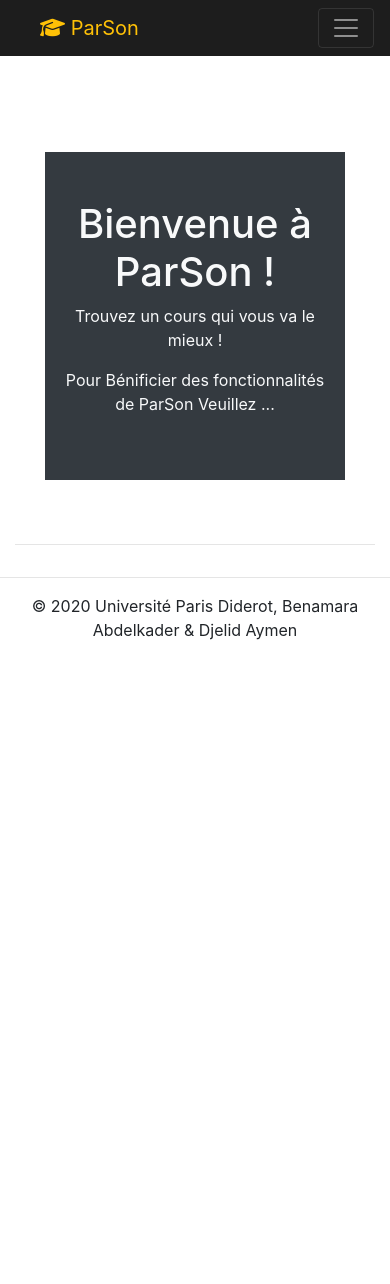
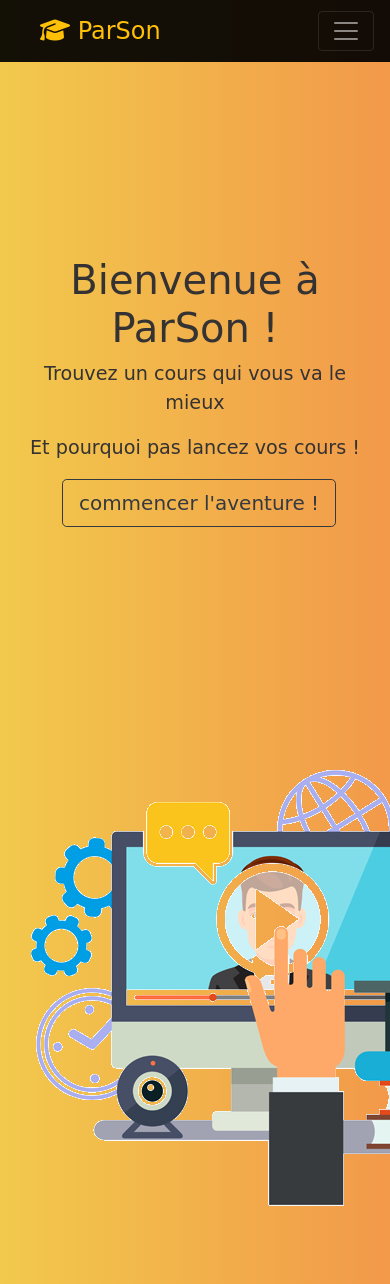
Before and after one commit to ChihabEddine98/parson, a Symfony app: template parson/templates/parson/welcome.html.twig in a window 390 px wide; the page is wider, and only the part inside the window is pictured. Before the commit the page ends 640 px from the top of that part, so only its background shows below. Run offline with Twig, Linux system fonts and the light colour scheme; the template is opened without the code that fills it, so the values that code supplies are empty; some libraries are stand-ins or nearby versions.

Commit message:
much insane design !

```diff
--- a/parson/public/css/home.css
+++ b/parson/public/css/home.css
@@ -3,29 +3,22 @@ body{
     background-size: cover;
     object-fit: cover;
     background-position: 0 56px;
-
+    background: #F2994A;  /* fallback for old browsers */
+    background: -webkit-linear-gradient(to right, #F2C94C, #F2994A);  /* Chrome 10-25, Safari 5.1-6 */
+    background: linear-gradient(to right, #F2C94C, #F2994A); /* W3C, IE 10+/ Edge, Firefox 16+, Chrome 26+, Opera 12+, Safari 7+ */
 
 }
 
+.welcome_msg
+{
+    /*background-color: var(--overlay_bg_dark_col);*/
+    color: #343232;
+    border-radius: 4px;
+    font-family: "Comic Sans MS", sans-serif;
+    font-size: larger;
+    margin: 14% auto;
+}
 
-.rate_widget {
-    border:     1px solid #CCC;
-    overflow:   visible;
-    padding:    10px;
-    position:   relative;
-    width:      180px;
-    height:     32px;
+.welcome_img{
+    margin: 30px auto ;
 }
-.ratings_stars {
-    background: url('../img/star_empty.png') no-repeat;
-    float:      left;
-    height:     28px;
-    padding:    2px;
-    width:      32px;
-}
-.ratings_vote {
-    background: url('../img/star_full.png') no-repeat;
-}
-.ratings_over {
-    background: url('../img/star_highlight.png') no-repeat;
-}
--- a/parson/public/css/main.css
+++ b/parson/public/css/main.css
@@ -1,5 +1,5 @@
 :root{
-    --col-navbar : rgba(10, 10, 10, 0.92);
+    --col-navbar : rgba(0, 0, 0, 0.92);
     --main_bg_color: rgb(170, 52, 52);
     --navbar_col:rgba(8, 7, 7, 0.911);
     --hover_bg_col:rgba(63, 218, 172, 0.911);
@@ -15,6 +15,11 @@
 body{
     margin: 0;
     padding: 0;
+}
+
+.parson_home{
+    font-family: "Comic Sans MS", sans-serif;
+    font-size: 24px;
 }
 
 
--- a/parson/templates/base.html.twig
+++ b/parson/templates/base.html.twig
@@ -14,7 +14,7 @@
     </head>
     <body>
     <nav class="navbar navbar-expand-lg navbar-dark">
-        <a class="navbar-brand text-warning ml-4" href="{{ path('parson_home') }}"><i class="fas fa-graduation-cap"> </i> ParSon</a>
+        <a class="navbar-brand text-warning ml-4 parson_home" href="{{ path('parson_home') }}"><i class="fas fa-graduation-cap"> </i> ParSon</a>
         <button class="navbar-toggler" type="button" data-toggle="collapse" data-target="#navbarSupportedContent" aria-controls="navbarSupportedContent" aria-expanded="false" aria-label="Toggle navigation">
             <span class="navbar-toggler-icon"></span>
         </button>
@@ -82,8 +82,7 @@
                         <a href="{{ path('app_register') }}" class="btn btn-outline-warning  mr-lg-2 col-sm-12"> Inscription </a>
                     </li>
                     <li class="nav-item">
-                        <a href="{{ path('app_login') }}" class="btn btn-outline-light ml-lg-2 my-2 my-sm-0 col-sm-12"
-                        style="border-color: #ff5dad; color: #ff5dad"> Connexion</a>
+                        <a href="{{ path('app_login') }}" class="btn btn-outline-light ml-lg-2 my-2 my-sm-0 col-sm-12"> Connexion</a>
                     </li>
                 {% endif %}
             </ul>
--- a/parson/templates/parson/welcome.html.twig
+++ b/parson/templates/parson/welcome.html.twig
@@ -6,24 +6,54 @@
     <link rel="stylesheet" href="{{ asset('css/home.css') }}">
 {% endblock %}
 
-{% block body_content %}
+{% block body %}
+    <div class="col-12 p-0 m-0" >
+        <div class="row">
+            <div class="col-lg-5 col-md-12 col-sm-12 mt-5 py-5">
 
-    <div class="col-lg-6 mx-auto mt-5 py-5">
+                <div class="col-12 text-center ">
 
-        <div class="col-12 text-center ">
+                    <div class="py-5 col-12  welcome_msg ">
+                        {% if is_granted('ROLE_USER') %}
+                            <h1>  Bienvenue {{ app.user.fullName }} !</h1>
+                            <div class="welcome">
+                                <p> Trouvez un cours qui vous va le mieux </p>
+                                <p> Et pourquoi pas lancez vos cours ! </p>
+                                <small> N'oubliez pas que désormais vous faites parti de nous ! </small>
+                            </div>
+                        {% else %}
+                            <h1>  Bienvenue à ParSon !</h1>
+                            <div class="welcome">
+                                <p> Trouvez un cours qui vous va le mieux </p>
+                                <p> Et pourquoi pas lancez vos cours ! </p>
+                                <a href="{{ path('app_register') }}" class="ml-2 btn btn-outline-dark btn-lg">commencer l'aventure !</a>
+                            </div>
+                        {% endif %}
 
-            <div class=" py-5 col-12 text-light bg-dark">
-                <h1>  Bienvenue à ParSon !</h1>
-                <div class="welcome">
-                    <p> Trouvez un cours qui vous va le mieux ! </p>
-                    <p> Pour Bénificier des fonctionnalités de ParSon Veuillez ... </p>
+                        <!-- <div class="btn_">
+                            <a href="/register" class="btn"> Commencer ! </a>
+                        </div> -->
+                    </div>
+
                 </div>
-                <!-- <div class="btn_">
-                    <a href="/register" class="btn"> Commencer ! </a>
-                </div> -->
+
             </div>
+            <div class="col-lg-7 col-md-12 col-sm-12 mt-5 py-5">
 
+                <div class="col-12 text-center mt-0 pt-0 welcome_img">
+
+                    <div class=" col-12 text-light">
+                        <img src="{{ asset('img/parson_welcome.png') }}" alt="">
+                    </div>
+
+                </div>
+
+            </div>
         </div>
+
+
+
+
 
     </div>
 
```
Also changed, not shown: parson/public/css/auth.css (+8 -4 lines), parson/src/Entity/User.php (+10 -1 lines), parson/src/Form/UserRegisterType.php (+19 -4 lines), parson/src/Migrations/Version20200515230935.php (added, +43 -0 lines), parson/templates/security/register.html.twig (+91 -10 lines), parson/public/img/bg.jpg, parson/public/img/parson_welcome.png (added).
